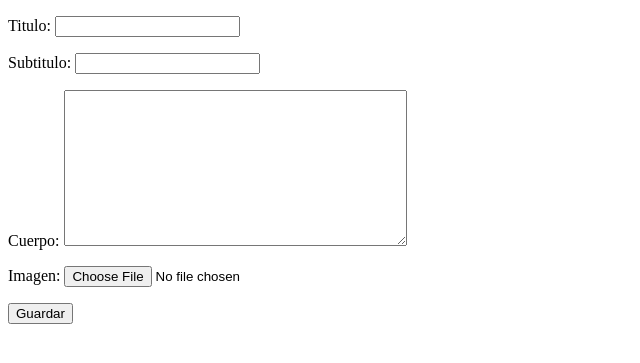
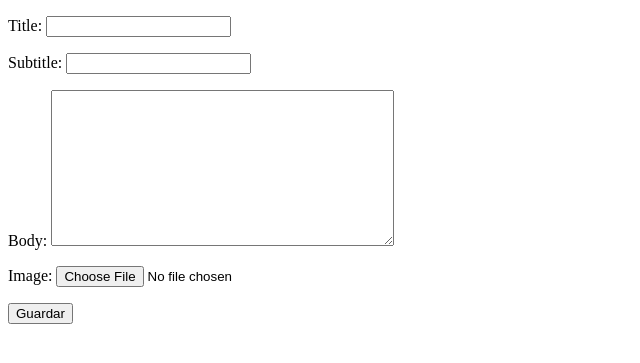
Before and after one commit to cdbiancotti/homie, a Django app: page /blog/pages/create in a window 1280 px wide. Shown: the part 26-389 px from the top of the page, without its empty margins (0-640 px from the left). Run offline with Django 4.2, Linux system fonts and the light colour scheme; the visitor is signed in with stand-in values (Sample User, id 1); parts of the project's set-up code (start-up, migrations or seed data) failed here and were passed over; some libraries are stand-ins or nearby versions.

Commit message:
Learn basic validator and translate some names to english

```diff
--- a/blog/models.py
+++ b/blog/models.py
@@ -1,16 +1,21 @@
 from django.db import models
 from ckeditor.fields import RichTextField
+from django.core.exceptions import ValidationError
 
-# Create your models here.
+BAD_TITLES = ['test', 'prueba']
+
+def validate_no_bad_words(title):
+    if any([title.lower() in BAD_TITLES]):
+        raise ValidationError(f"This Post can't has title {title}")
 
 class Publicacion(models.Model):
 
-    titulo = models.CharField(max_length=40)
-    subtitulo = models.CharField(max_length=60)
-    cuerpo = RichTextField(blank=True, null=True)
-    autor = models.CharField(max_length=30)
-    fecha = models.DateTimeField(auto_now_add=True)
-    imagen = models.ImageField(upload_to='blog', blank=True, null=True)
+    title = models.CharField(max_length=40, validators=[validate_no_bad_words])
+    subtitle = models.CharField(max_length=60)
+    body = RichTextField(blank=True, null=True)
+    author = models.CharField(max_length=30)
+    date = models.DateTimeField(auto_now_add=True)
+    image = models.ImageField(upload_to='blog', blank=True, null=True)
 
     def __str__(self):
-        return f'{self.titulo} ({self.autor})'
+        return f'{self.title} ({self.author})'
--- a/blog/views.py
+++ b/blog/views.py
@@ -31,7 +31,7 @@ class PublicacionDeleteView(LoginRequiredMixin, DeleteView):
 class PublicacionCreateView(LoginRequiredMixin, CreateView):
     model = Publicacion
     template_name = "blog/update_page.html"
-    fields = ['titulo', 'subtitulo', 'cuerpo', 'imagen']
+    fields = ['title', 'subtitle', 'body', 'image']
 
     def form_valid(self, form):
         form.instance.autor = self.request.user.username
@@ -43,7 +43,7 @@ class PublicacionCreateView(LoginRequiredMixin, CreateView):
 class PublicacionUpdateView(LoginRequiredMixin, UpdateView):
     model = Publicacion
     template_name = "blog/update_page.html"
-    fields = ['titulo', 'subtitulo', 'cuerpo', 'imagen']
+    fields = ['title', 'subtitle', 'body', 'image']
 
     def get_success_url(self) -> str:
         return reverse_lazy('blog:details_page', args=[self.object.id])
```
Also changed, not shown: blog/templates/blog/page.html (+4 -4 lines), blog/migrations/0002_rename_autor_publicacion_author_and_more.py (added).
